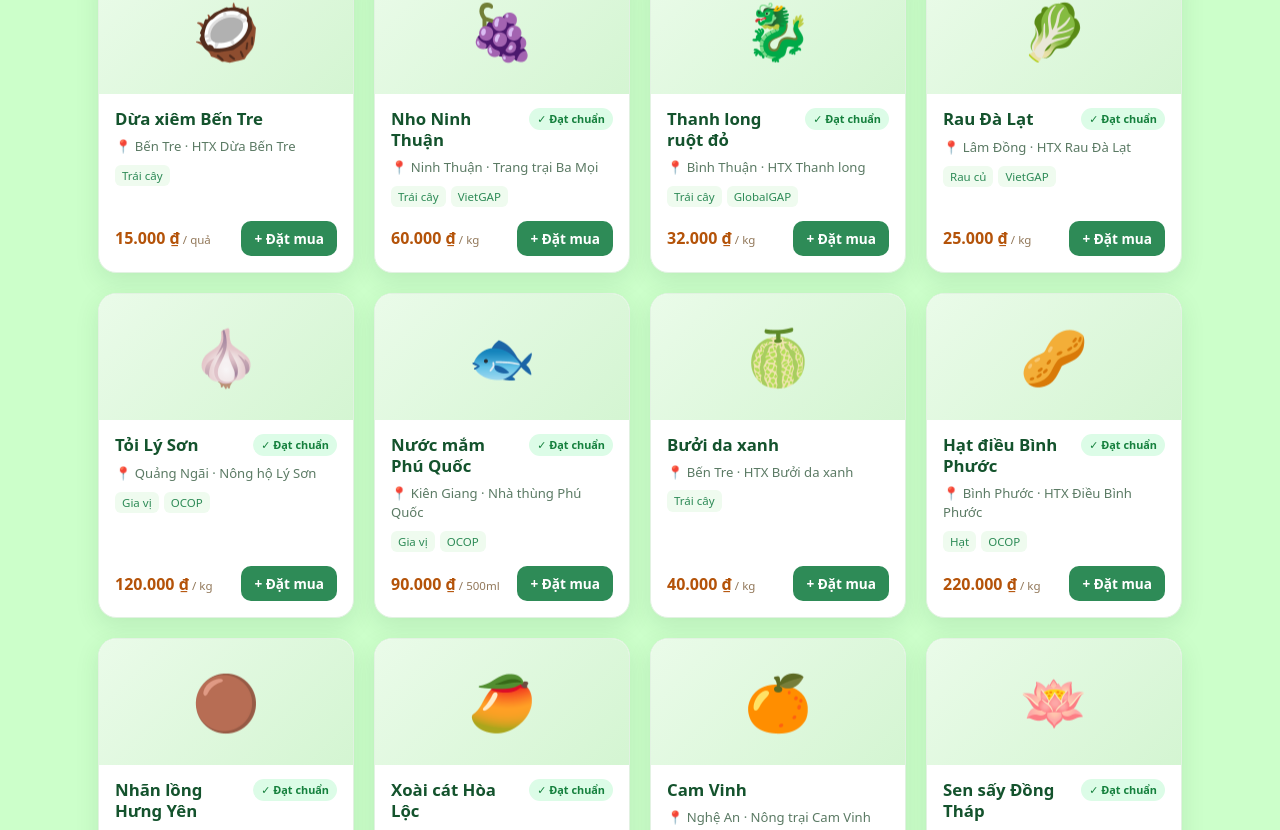
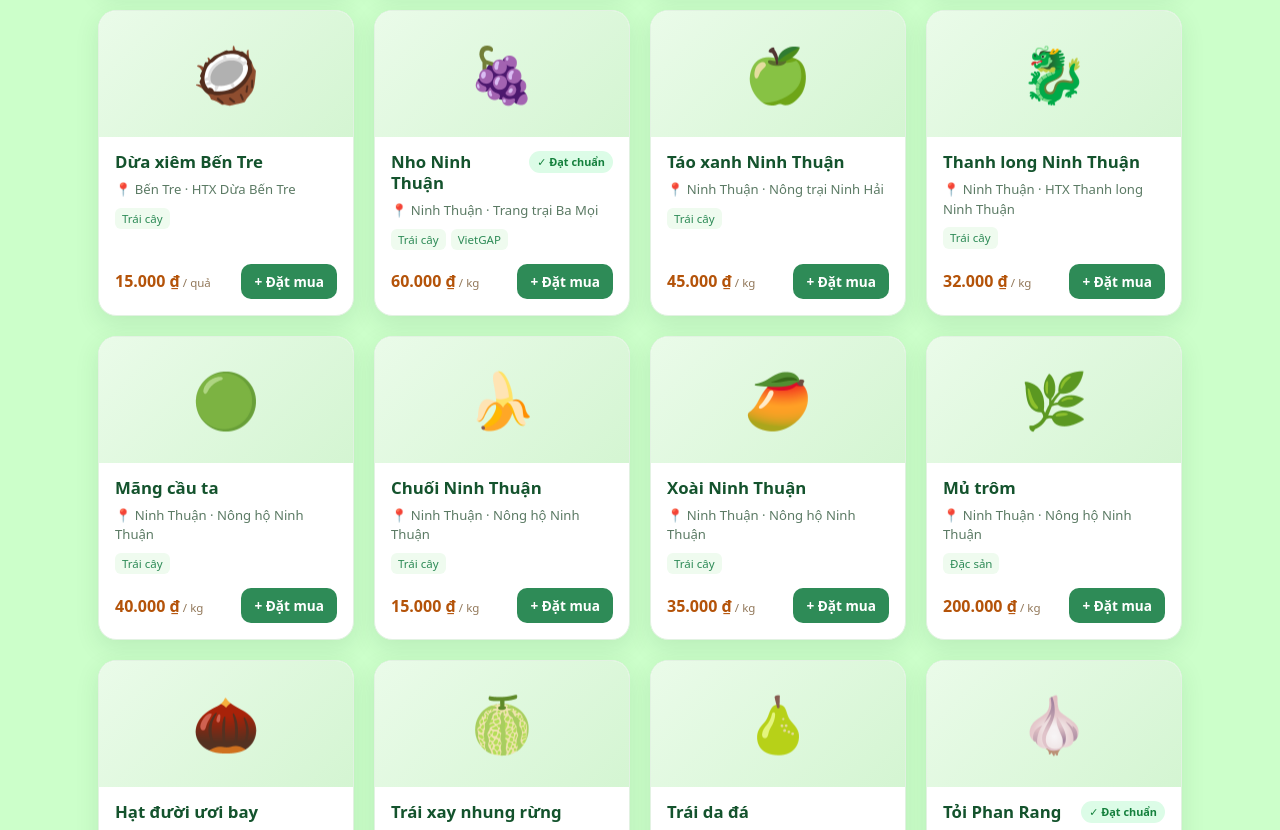
Before and after one commit to TalJa1/VNCom_Map, a React (Vite) app: page / in a window 1280 px wide. Shown: the part 2790-3620 px from the top of the page. Built offline with nearby package versions, Linux system fonts and the light colour scheme.

Commit message:
Refactor code structure for improved readability and maintainability

```diff
--- a/src/data/products.ts
+++ b/src/data/products.ts
@@ -24,6 +24,17 @@
   { id: 'p8', name: 'Sầu riêng Cai Lậy', provinceKey: 'vn-tg', price: 75000, unit: 'kg', emoji: '🥥', producer: 'Nhà vườn Cai Lậy', tags: ['Trái cây'] },
   { id: 'p9', name: 'Dừa xiêm Bến Tre', provinceKey: 'vn-br', price: 15000, unit: 'quả', emoji: '🥥', producer: 'HTX Dừa Bến Tre', tags: ['Trái cây'] },
   { id: 'p10', name: 'Nho Ninh Thuận', provinceKey: 'vn-nt', price: 60000, unit: 'kg', emoji: '🍇', producer: 'Trang trại Ba Mọi', tags: ['Trái cây', 'VietGAP'], certified: true },
+  { id: 'p10b', name: 'Táo xanh Ninh Thuận', provinceKey: 'vn-nt', price: 45000, unit: 'kg', emoji: '🍏', producer: 'Nông trại Ninh Hải', tags: ['Trái cây'] },
+  { id: 'p10c', name: 'Thanh long Ninh Thuận', provinceKey: 'vn-nt', price: 32000, unit: 'kg', emoji: '🐉', producer: 'HTX Thanh long Ninh Thuận', tags: ['Trái cây'] },
+  { id: 'p10d', name: 'Mãng cầu ta', provinceKey: 'vn-nt', price: 40000, unit: 'kg', emoji: '🟢', producer: 'Nông hộ Ninh Thuận', tags: ['Trái cây'] },
+  { id: 'p10e', name: 'Chuối Ninh Thuận', provinceKey: 'vn-nt', price: 15000, unit: 'kg', emoji: '🍌', producer: 'Nông hộ Ninh Thuận', tags: ['Trái cây'] },
+  { id: 'p10f', name: 'Xoài Ninh Thuận', provinceKey: 'vn-nt', price: 35000, unit: 'kg', emoji: '🥭', producer: 'Nông hộ Ninh Thuận', tags: ['Trái cây'] },
+  { id: 'p10g', name: 'Mủ trôm', provinceKey: 'vn-nt', price: 200000, unit: 'kg', emoji: '🌿', producer: 'Nông hộ Ninh Thuận', tags: ['Đặc sản'] },
+  { id: 'p10h', name: 'Hạt đười ươi bay', provinceKey: 'vn-nt', price: 300000, unit: 'kg', emoji: '🌰', producer: 'Nông hộ Ninh Thuận', tags: ['Dược liệu'] },
+  { id: 'p10i', name: 'Trái xay nhung rừng', provinceKey: 'vn-nt', price: 150000, unit: 'kg', emoji: '🍈', producer: 'Nông hộ Ninh Thuận', tags: ['Trái cây', 'Đặc sản'] },
+  { id: 'p10j', name: 'Trái da đá', provinceKey: 'vn-nt', price: 50000, unit: 'kg', emoji: '🍐', producer: 'Nông hộ Ninh Thuận', tags: ['Trái cây'] },
+  { id: 'p10k', name: 'Tỏi Phan Rang', provinceKey: 'vn-nt', price: 80000, unit: 'kg', emoji: '🧄', producer: 'Nông hộ Phan Rang', tags: ['Gia vị', 'OCOP'], certified: true },
+  { id: 'p10l', name: 'Măng tây xanh Ninh Thuận', provinceKey: 'vn-nt', price: 120000, unit: 'kg', emoji: '🌱', producer: 'HTX Măng tây Ninh Thuận', tags: ['Rau củ', 'OCOP'], certified: true },
   { id: 'p11', name: 'Thanh long ruột đỏ', provinceKey: 'vn-bu', price: 32000, unit: 'kg', emoji: '🐉', producer: 'HTX Thanh long', tags: ['Trái cây', 'GlobalGAP'], certified: true },
   { id: 'p12', name: 'Rau Đà Lạt', provinceKey: 'vn-ld', price: 25000, unit: 'kg', emoji: '🥬', producer: 'HTX Rau Đà Lạt', tags: ['Rau củ', 'VietGAP'], certified: true },
   { id: 'p13', name: 'Tỏi Lý Sơn', provinceKey: 'vn-qg', price: 120000, unit: 'kg', emoji: '🧄', producer: 'Nông hộ Lý Sơn', tags: ['Gia vị', 'OCOP'], certified: true },
--- a/src/data/provinces.ts
+++ b/src/data/provinces.ts
@@ -73,7 +73,7 @@
   'vn-bd': { key: 'vn-bd', name: 'Bình Định', region: 'namTrungBo', nongsan: ['Nem chợ Huyện', 'Bánh tráng nước dừa', 'Rượu Bàu Đá'] },
   'vn-py': { key: 'vn-py', name: 'Phú Yên', region: 'namTrungBo', nongsan: ['Cá ngừ đại dương', 'Muối Tuyết Diêm', 'Sò huyết Ô Loan'] },
   'vn-kh': { key: 'vn-kh', name: 'Khánh Hòa', region: 'namTrungBo', nongsan: ['Yến sào Khánh Hòa', 'Xoài Cam Lâm', 'Tỏi Ninh Hòa', 'Nước mắm Nha Trang'] },
-  'vn-nt': { key: 'vn-nt', name: 'Ninh Thuận', region: 'namTrungBo', nongsan: ['Nho Ninh Thuận', 'Táo Ninh Thuận', 'Tỏi Phan Rang', 'Muối Cà Ná'] },
+  'vn-nt': { key: 'vn-nt', name: 'Ninh Thuận', region: 'namTrungBo', nongsan: ['Nho Ninh Thuận', 'Táo xanh Ninh Thuận', 'Thanh long', 'Mãng cầu ta', 'Chuối', 'Xoài', 'Mủ trôm', 'Hạt đười ươi bay', 'Trái xay nhung rừng', 'Trái da đá', 'Tỏi Phan Rang', 'Măng tây xanh'] },
   'vn-bu': { key: 'vn-bu', name: 'Bình Thuận', region: 'namTrungBo', nongsan: ['Thanh long Bình Thuận', 'Nước mắm Phan Thiết', 'Mực một nắng'] },
 
   // ---- Tây Nguyên ----
```
Also changed, not shown: src/assets/logo.png (added).
